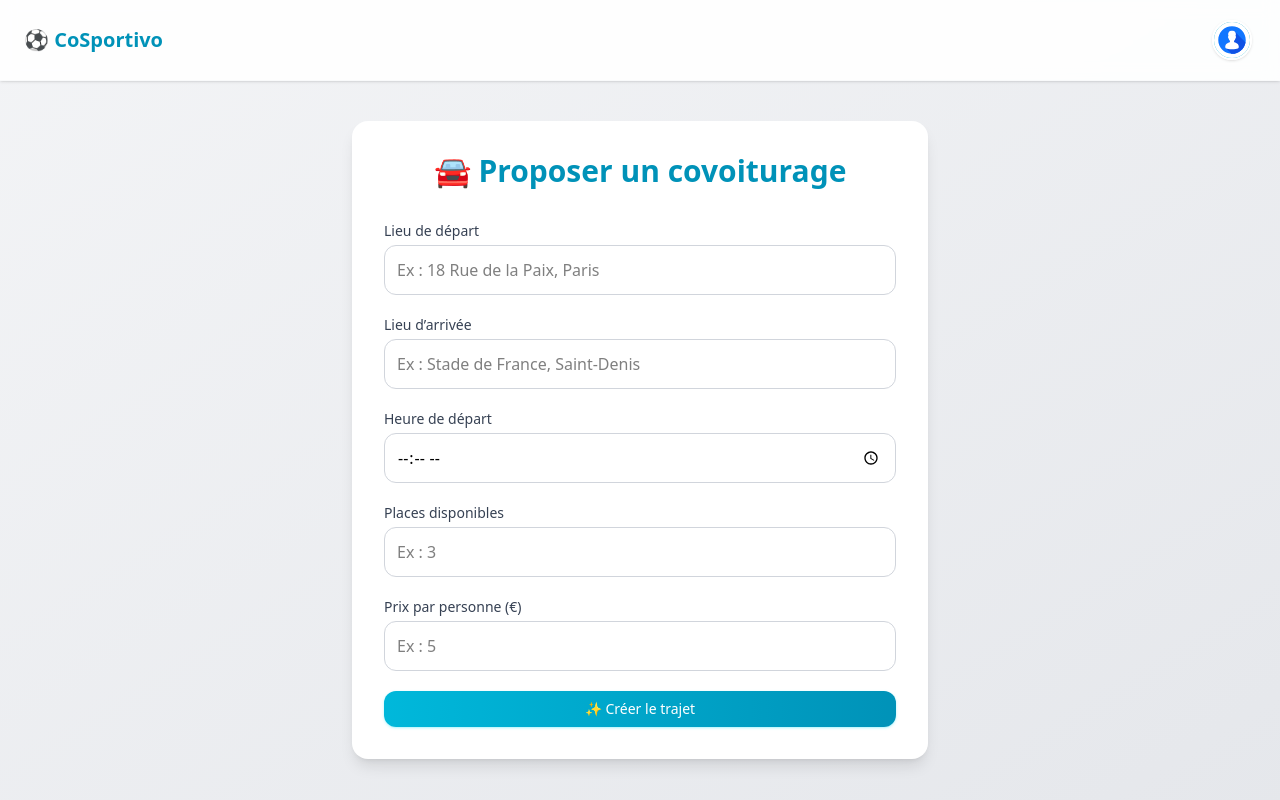
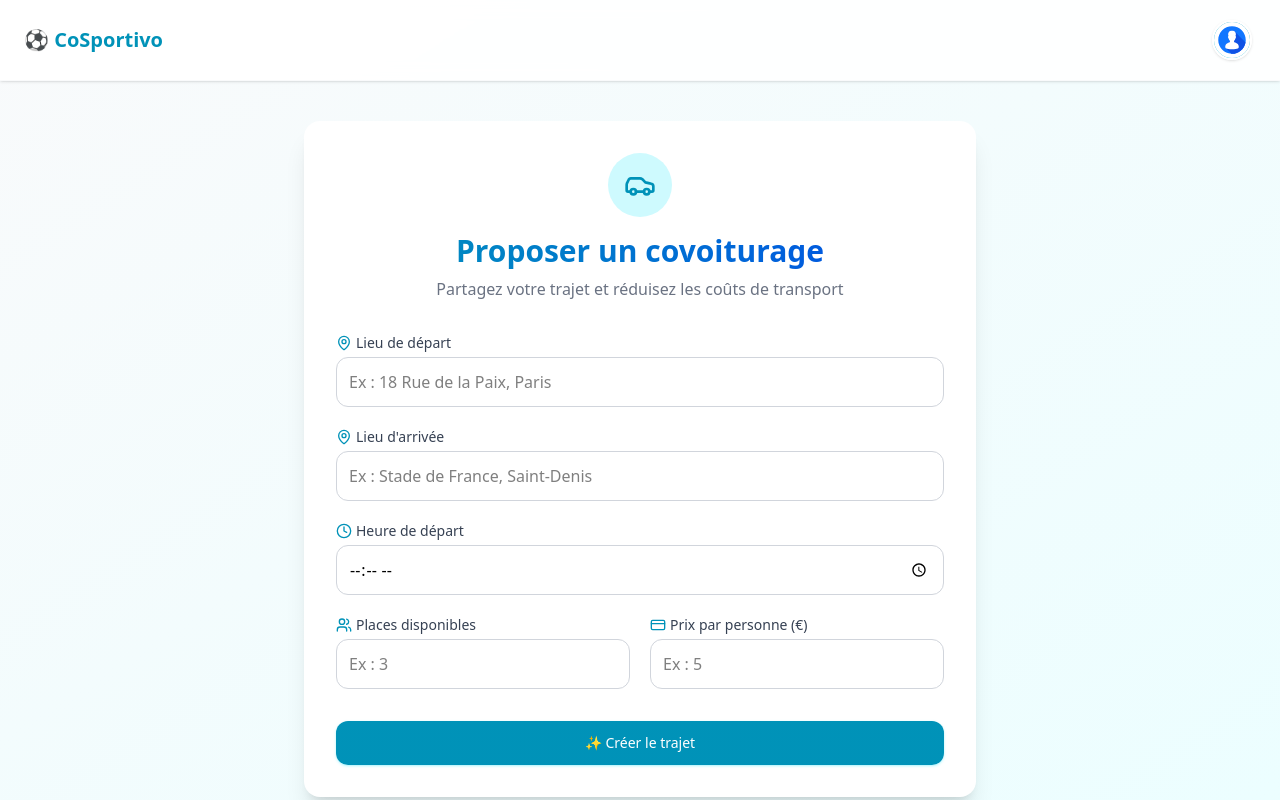
Before and after one commit to Siradio7/CoSportivo, a React (Vite) app in the folder client/: page /create-trip/1 in a window 1280 px wide. Built offline with nearby package versions, Linux system fonts and the light colour scheme; no server answers; sample sign-in values are in the browser's storage.

Commit message:
Amélioration de l'interface du composant CreateTrip avec ajout d'animations, d'icônes et de styles révisés pour une meilleure expérience utilisateur et accessibilité.

```diff
--- a/client/src/pages/CreateTrip.jsx
+++ b/client/src/pages/CreateTrip.jsx
@@ -3,6 +3,8 @@ import { useNavigate, useParams } from "react-router-dom"
 import toast from "react-hot-toast"
 import Header from "../components/header"
 import Button from "../components/button"
+import { Car, Clock, CreditCard, MapPin, Users } from "lucide-react"
+import { motion } from "framer-motion"
 
 const CreateTrip = () => {
     const { register, handleSubmit, watch, formState: { errors } } = useForm()
@@ -40,48 +42,100 @@ const CreateTrip = () => {
         }
     }
 
+    const containerVariants = {
+        hidden: { opacity: 0 },
+        visible: {
+            opacity: 1,
+            transition: {
+                staggerChildren: 0.1,
+                delayChildren: 0.2
+            }
+        }
+    }
+
+    const itemVariants = {
+        hidden: { opacity: 0, y: 20 },
+        visible: { opacity: 1, y: 0 }
+    }
+
     return (
-        <div className="min-h-screen bg-gradient-to-br from-gray-100 to-gray-200">
+        <div className="min-h-screen bg-gradient-to-br from-gray-50 to-cyan-50">
             <Header />
 
-            <main className="max-w-xl mx-auto mt-10 bg-white p-8 rounded-2xl shadow-lg">
-                <h2 className="text-3xl mb-8 font-semibold text-center text-cyan-600">🚘 Proposer un covoiturage</h2>
+            <motion.main
+                initial={{ opacity: 0, y: 20 }}
+                animate={{ opacity: 1, y: 0 }}
+                transition={{ duration: 0.5 }}
+                className="max-w-2xl mx-auto mt-10 mb-10 bg-white p-8 rounded-2xl shadow-xl"
+            >
+                <div className="text-center mb-8">
+                    <motion.div
+                        initial={{ scale: 0.8, opacity: 0 }}
+                        animate={{ scale: 1, opacity: 1 }}
+                        transition={{ duration: 0.5 }}
+                    >
+                        <div className="inline-flex items-center justify-center w-16 h-16 bg-cyan-100 rounded-full mb-4">
+                            <Car size={32} className="text-cyan-600" />
+                        </div>
+                    </motion.div>
+                    <h2 className="text-3xl font-bold text-transparent bg-clip-text bg-gradient-to-r from-cyan-600 to-blue-700">Proposer un covoiturage</h2>
+                    <p className="text-gray-500 mt-2">Partagez votre trajet et réduisez les coûts de transport</p>
+                </div>
 
-                <form onSubmit={handleSubmit(onSubmit)} className="flex flex-col gap-5">
-                    <div>
-                        <label className="text-sm font-medium text-gray-700 block mb-1">Lieu de départ</label>
+                <motion.form
+                    onSubmit={handleSubmit(onSubmit)}
+                    className="flex flex-col gap-5"
+                    variants={containerVariants}
+                    initial="hidden"
+                    animate="visible"
+                >
+                    <motion.div variants={itemVariants} className="group">
+                        <label className="text-sm font-medium text-gray-700 block mb-1 flex items-center">
+                            <MapPin size={16} className="mr-1 text-cyan-600" />
+                            Lieu de départ
+                        </label>
                         <input
                             type="text"
                             placeholder="Ex : 18 Rue de la Paix, Paris"
                             {...register("departure_location", { required: "Lieu de départ requis" })}
-                            className="w-full border border-gray-300 rounded-xl p-3 focus:outline-none focus:ring-2 focus:ring-cyan-500"
+                            className="w-full border border-gray-300 rounded-xl p-3 focus:outline-none focus:ring-2 focus:ring-cyan-500 group-hover:border-cyan-400 transition-all duration-300"
                         />
                         {errors.departure_location && <p className="text-sm text-red-500 mt-1">{errors.departure_location.message}</p>}
-                    </div>
+                    </motion.div>
 
-                    <div>
-                        <label className="text-sm font-medium text-gray-700 block mb-1">Lieu d’arrivée</label>
+                    <motion.div variants={itemVariants} className="group">
+                        <label className="text-sm font-medium text-gray-700 block mb-1 flex items-center">
+                            <MapPin size={16} className="mr-1 text-cyan-600" />
+                            Lieu d'arrivée
+                        </label>
                         <input
                             type="text"
                             placeholder="Ex : Stade de France, Saint-Denis"
-                            {...register("arrival_location", { required: "Lieu d’arrivée requis" })}
-                            className="w-full border border-gray-300 rounded-xl p-3 focus:outline-none focus:ring-2 focus:ring-cyan-500"
+                            {...register("arrival_location", { required: "Lieu d'arrivée requis" })}
+                            className="w-full border border-gray-300 rounded-xl p-3 focus:outline-none focus:ring-2 focus:ring-cyan-500 group-hover:border-cyan-400 transition-all duration-300"
                         />
                         {errors.arrival_location && <p className="text-sm text-red-500 mt-1">{errors.arrival_location.message}</p>}
-                    </div>
+                    </motion.div>
 
-                    <div>
-                        <label className="text-sm font-medium text-gray-700 block mb-1">Heure de départ</label>
+                    <motion.div variants={itemVariants} className="group">
+                        <label className="text-sm font-medium text-gray-700 block mb-1 flex items-center">
+                            <Clock size={16} className="mr-1 text-cyan-600" />
+                            Heure de départ
+                        </label>
                         <input
                             type="time"
                             {...register("departure_time", { required: "Heure de départ requise" })}
-                            className="w-full border border-gray-300 rounded-xl p-3 focus:outline-none focus:ring-2 focus:ring-cyan-500"
+                            className="w-full border border-gray-300 rounded-xl p-3 focus:outline-none focus:ring-2 focus:ring-cyan-500 group-hover:border-cyan-400 transition-all duration-300"
                         />
                         {errors.departure_time && <p className="text-sm text-red-500 mt-1">{errors.departure_time.message}</p>}
-                    </div>
+                    </motion.div>
 
-                    <div>
-                        <label className="text-sm font-medium text-gray-700 block mb-1">Places disponibles</label>
+                    <div className="grid grid-cols-1 md:grid-cols-2 gap-5">
+                        <motion.div variants={itemVariants} className="group">
+                            <label className="text-sm font-medium text-gray-700 block mb-1 flex items-center">
+                                <Users size={16} className="mr-1 text-cyan-600" />
+                                Places disponibles
+                            </label>
                             <input
                                 type="number"
                                 placeholder="Ex : 3"
@@ -89,13 +143,16 @@ const CreateTrip = () => {
                                     required: "Nombre de places requis",
                                     min: { value: 1, message: "Au moins une place" }
                                 })}
-                            className="w-full border border-gray-300 rounded-xl p-3 focus:outline-none focus:ring-2 focus:ring-cyan-500"
+                                className="w-full border border-gray-300 rounded-xl p-3 focus:outline-none focus:ring-2 focus:ring-cyan-500 group-hover:border-cyan-400 transition-all duration-300"
                             />
                             {errors.available_seats && <p className="text-sm text-red-500 mt-1">{errors.available_seats.message}</p>}
-                    </div>
+                        </motion.div>
 
-                    <div>
-                        <label className="text-sm font-medium text-gray-700 block mb-1">Prix par personne (€)</label>
+                        <motion.div variants={itemVariants} className="group">
+                            <label className="text-sm font-medium text-gray-700 block mb-1 flex items-center">
+                                <CreditCard size={16} className="mr-1 text-cyan-600" />
+                                Prix par personne (€)
+                            </label>
                             <input
                                 type="number"
                                 placeholder="Ex : 5"
@@ -104,29 +161,65 @@ const CreateTrip = () => {
                                     required: "Prix requis",
                                     min: { value: 1, message: "Le prix doit être d'au moins 1€" }
                                 })}
-                            className="w-full border border-gray-300 rounded-xl p-3 focus:outline-none focus:ring-2 focus:ring-cyan-500"
+                                className="w-full border border-gray-300 rounded-xl p-3 focus:outline-none focus:ring-2 focus:ring-cyan-500 group-hover:border-cyan-400 transition-all duration-300"
                             />
                             {errors.price && <p className="text-sm text-red-500 mt-1">{errors.price.message}</p>}
+                        </motion.div>
                     </div>
 
                     {watchFields.every(Boolean) && (
-                        <div className="p-4 bg-gray-100 border border-gray-300 rounded-xl text-sm text-gray-800">
-                            <p className="mb-2 font-semibold text-center text-cyan-700">📝 Résumé de ton trajet :</p>
-                            <ul className="list-disc pl-5 space-y-1">
-                                <li><strong>Départ :</strong> {watchFields[0]}</li>
-                                <li><strong>Arrivée :</strong> {watchFields[1]}</li>
-                                <li><strong>Heure :</strong> {watchFields[2]}</li>
-                                <li><strong>Places dispos :</strong> {watchFields[3]}</li>
-                                <li><strong>Prix :</strong> {watchFields[4]} € / personne</li>
-                            </ul>
+                        <motion.div
+                            initial={{ opacity: 0, height: 0 }}
+                            animate={{ opacity: 1, height: 'auto' }}
+                            transition={{ duration: 0.3 }}
+                            className="p-5 bg-gradient-to-r from-cyan-50 to-blue-50 border border-cyan-200 rounded-xl text-sm text-gray-800 shadow-sm"
+                        >
+                            <p className="mb-3 font-semibold text-center text-cyan-700 flex items-center justify-center gap-2">
+                                <span className="w-8 h-8 rounded-full bg-cyan-100 flex items-center justify-center">
+                                    📝
+                                </span>
+                                Résumé de ton trajet
+                            </p>
+                            <div className="space-y-2 pl-2">
+                                <div className="flex items-center gap-2">
+                                    <MapPin size={16} className="text-cyan-600 flex-shrink-0" />
+                                    <div><strong>Départ :</strong> {watchFields[0]}</div>
                                 </div>
+                                <div className="flex items-center gap-2">
+                                    <MapPin size={16} className="text-cyan-600 flex-shrink-0" />
+                                    <div><strong>Arrivée :</strong> {watchFields[1]}</div>
+                                </div>
+                                <div className="flex items-center gap-2">
+                                    <Clock size={16} className="text-cyan-600 flex-shrink-0" />
+                                    <div><strong>Heure :</strong> {watchFields[2]}</div>
+                                </div>
+                                <div className="flex items-center gap-2">
+                                    <Users size={16} className="text-cyan-600 flex-shrink-0" />
+                                    <div><strong>Places dispos :</strong> {watchFields[3]}</div>
+                                </div>
+                                <div className="flex items-center gap-2">
+                                    <CreditCard size={16} className="text-cyan-600 flex-shrink-0" />
+                                    <div><strong>Prix :</strong> {watchFields[4]} € / personne</div>
+                                </div>
+                            </div>
+                        </motion.div>
                     )}
 
-                    <Button type="submit" className="w-full" variant="primary">
+                    <motion.div
+                        variants={itemVariants}
+                        whileHover={{ scale: 1.02 }}
+                        whileTap={{ scale: 0.98 }}
+                        className="mt-3"
+                    >
+                        <Button
+                            type="submit"
+                            className="w-full bg-gradient-to-r from-cyan-600 to-blue-700 hover:from-cyan-700 hover:to-blue-800 text-white py-3 rounded-xl font-medium shadow-lg shadow-cyan-100 transition-all"
+                        >
                             ✨ Créer le trajet
                         </Button>
-                </form>
-            </main>
+                    </motion.div>
+                </motion.form>
+            </motion.main>
         </div>
     )
 }
```
Lines whose indentation alone changed are shown as unchanged.
